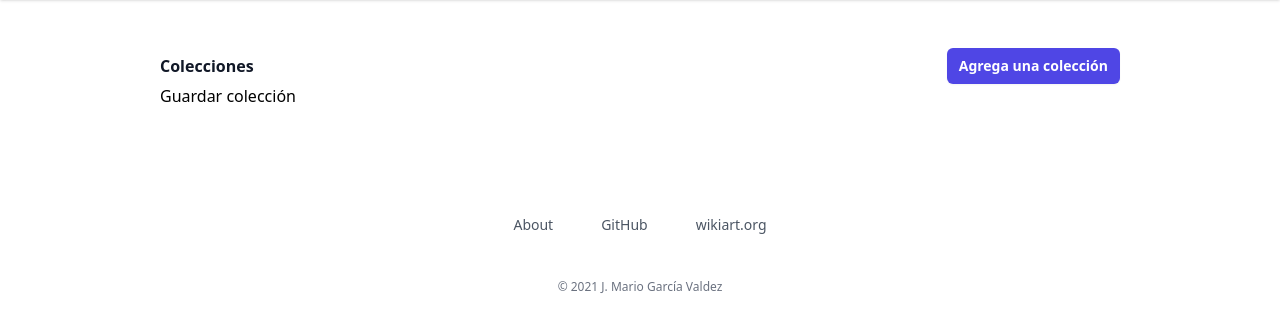
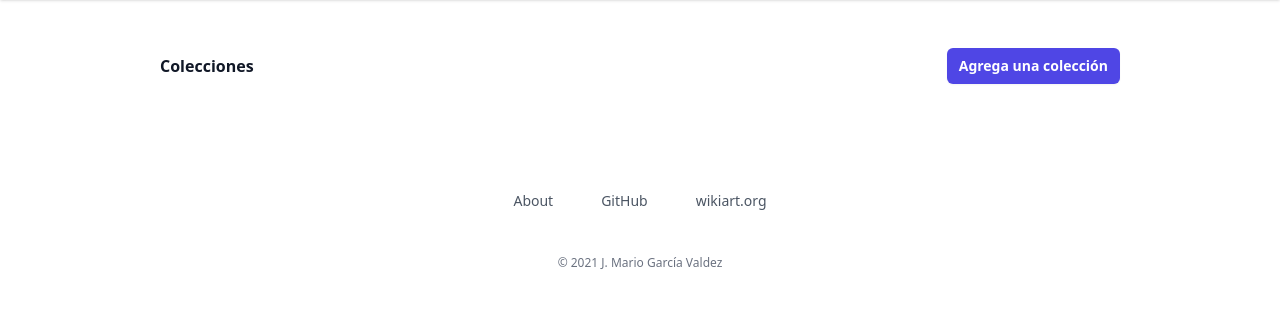
Before and after one commit to DamianRS-TEC/ArtProyect, a Django app: template collection/templates/collection/collections.html in a window 1280 px wide. Shown: the part 64-396 px from the top of the page. Run offline with Django 3.2, Linux system fonts and the light colour scheme; the template is opened without the code that fills it, so the values that code supplies are empty; style sheets or scripts are compiled from the project's sources; some libraries are stand-ins or nearby versions.

Commit message:
Update collections.html

```diff
--- a/collection/templates/collection/collections.html
+++ b/collection/templates/collection/collections.html
@@ -39,10 +39,6 @@
         </div>
       </div>
     </div>
-
-    <!-- Mostrar el formulario de colección -->
-    {{ form.as_p }}
-    <button type="submit">Guardar colección</button>
   </div>
 </div>
 
```
